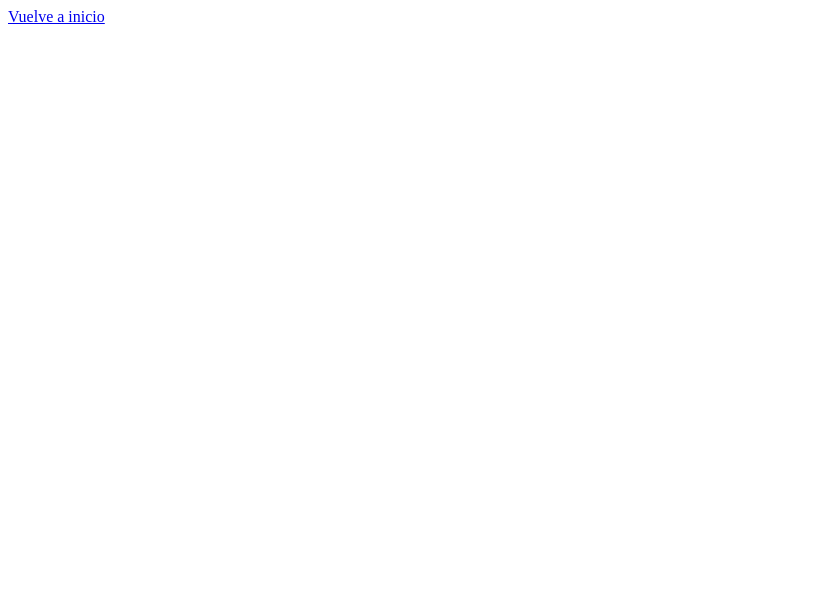
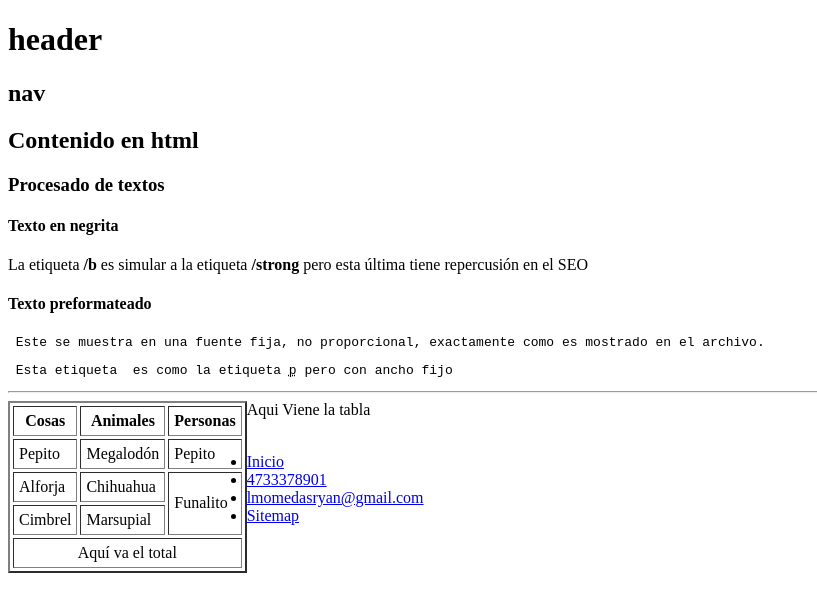
Before and after one commit to Ryan0mor/DAM_LM, a plain HTML site: page 2.7/contenido.html in a window 1280 px wide. Shown: the whole page, without its empty margins (0-817 px from the left). Drawn offline with Linux system fonts and the light colour scheme.

Commit message:
actualizacion

```diff
--- a/2.7/contenido.html
+++ b/2.7/contenido.html
@@ -7,8 +7,64 @@
     <title>Document</title>
 </head>
 <body>
+    <header>
+        <h1>header</h1>
+    </header>
+    <nav>
+        <h2>nav</h2>
+    </nav>
+    <main>
+        <section>
+            <h2>Contenido en html</h2>
+
+            <h3>Procesado de textos</h3>
+            <h4>Texto en negrita</h4>
+            <p>La etiqueta <b>/b</b> es simular a la etiqueta <strong>/strong</strong> pero esta última tiene repercusión en el SEO</p>
+            <h4>Texto preformateado</h4>
+            <pre> Este se muestra en una fuente fija, no proporcional, exactamente como es mostrado en el archivo.</pre>
+
+            <pre> Esta etiqueta  es como la etiqueta <abbr title="Párrafo">p</abbr> pero con ancho fijo</pre>
+
+            <hr/
+            <h2>Aqui Viene la tabla</h2>
+            <table cellpadding="5px" cellspacing="3px" align="left" border="2px">
+                <tr>
+                    <th>Cosas</th>
+                    <th>Animales</th>
+                    <th>Personas</th>
+                </tr>
+                <tr>
+                    <td>Pepito</td>
+                    <td>Megalodón</td>
+                    <td>Pepito</td>
+                </tr>
+                <tr>
+                    <td>Alforja</td>
+                    <td>Chihuahua</td>
+                    <td rowspan="2">Funalito</td>
+                </tr>
+                <tr>
+                    <td>Cimbrel</td>
+                    <td>Marsupial</td>
+                </tr>
+                <tr>
+                    <td colspan="3" align="center">Aquí va el total</td>
+                </tr>
+
+            </table>
+        </section>
+        <aside>
+
+        </aside>
+    </main>
+    <br>
     <footer>
-        <a href="index.html">Vuelve a inicio</a>
+        <ul>
+            <li><a href="index.html">Inicio</a></li>
+            <li><a href="tel:+4733378901">4733378901</a></li>
+            <li><a href="mailto:lmomedasryan@gmail.com">lmomedasryan@gmail.com</a></li>
+            <li><a href="sitemap.html">Sitemap</a></li>
+        </ul>
     </footer>
 </body>
 </html>
--- /dev/null
+++ b/2.7/style.css
@@ -0,0 +1,74 @@
+/* ESTILO GENERAL*/
+* {
+    box-sizing: border-box;
+    font-family: 'Gill Sans', 'Gill Sans MT', Calibri, 'Trebuchet MS', sans-serif;
+
+}
+/*ESTILO HEADER*/
+header {
+    text-align: center;
+}
+header img{
+    display: block;
+    margin-left: auto;
+    margin-right: auto;
+    width: 4%;
+}
+/*ESTILO NAV*/
+nav {
+    display: flex;
+    justify-content: center;
+    align-items: center;
+    height: 50px;
+    background-color: #333;
+}
+nav ul {
+    list-style-type: none;
+    margin: 0;
+    padding: 0;
+    overflow: hidden;
+}
+nav li {
+    float: left;
+
+}
+nav li a {
+    display: block;
+    color: white;
+    text-align: center;
+    padding: 14px 16px;
+    text-decoration: none;
+
+}
+nav li a:hover {
+    background-color: #111;
+}
+/*ESTILO FOOTER*/
+footer {
+    display: flex;
+    justify-content: center;
+    align-items: center;
+    height: 100px;
+    background-color: #333;
+
+}
+footer ul {
+    list-style-type: none;
+    margin: 0;
+    padding: 0;
+    overflow: hidden;
+
+}
+footer li {
+    float: left;
+}
+footer li a {
+    display: block;
+    color: white;
+    text-align: center;
+    padding: 14px 16px;
+    text-decoration: none;
+}
+footer li a:hover {
+    background-color: #111;
+}
```
Also changed, not shown: 2.7/contacto.html (deleted, +0 -16 lines), 2.7/formularios.html (added, +91 -0 lines), 2.7/index.html (+26 -1 lines), 2.7/sitemap.html (+4 -0 lines).
